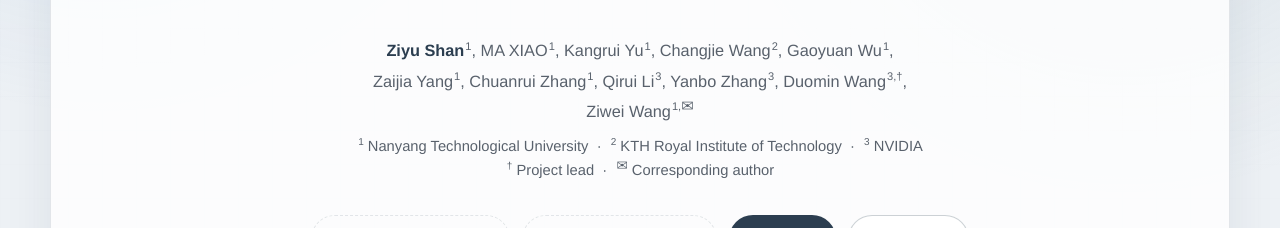
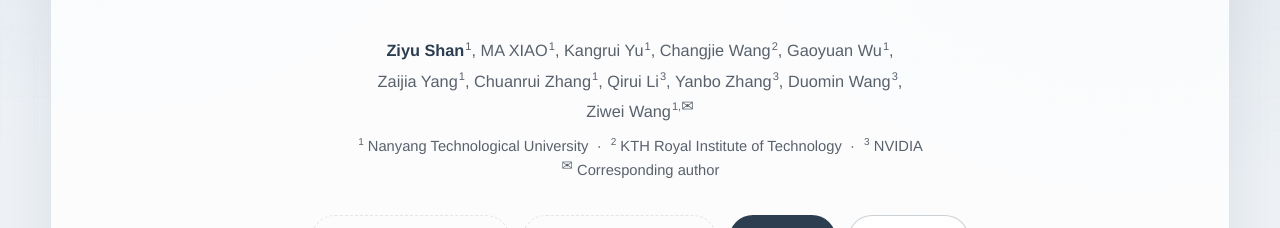
Before and after one commit to maxiaovivi/WAtcher, a plain HTML site: page site/index.html in a window 1280 px wide. Shown: the part 312-540 px from the top of the page. Drawn offline with Linux system fonts and the light colour scheme.

Commit message:
site: remove project-lead mark for Duomin Wang
Co-Authored-By: Claude Opus 5.5 <noreply@anthropic.com>

```diff
--- a/site/index.html
+++ b/site/index.html
@@ -67,14 +67,13 @@
     <span class="au">Chuanrui Zhang<sup>1</sup>,</span>
     <span class="au">Qirui Li<sup>3</sup>,</span>
     <span class="au">Yanbo Zhang<sup>3</sup>,</span>
-    <span class="au">Duomin Wang<sup>3,<span class="mark" title="Project lead">&dagger;</span></sup>,</span>
+    <span class="au">Duomin Wang<sup>3</sup>,</span>
     <span class="au">Ziwei Wang<sup>1,<span class="mark mail" title="Corresponding author">&#x2709;&#xFE0E;</span></sup></span>
   </p>
   <p class="hero-affil">
     <span><sup>1</sup> Nanyang Technological University</span> &nbsp;&middot;&nbsp;
     <span><sup>2</sup> KTH Royal Institute of Technology</span> &nbsp;&middot;&nbsp;
     <span><sup>3</sup> NVIDIA</span><br>
-    <span><sup>&dagger;</sup> Project lead</span> &nbsp;&middot;&nbsp;
     <span><sup><span class="mail">&#x2709;&#xFE0E;</span></sup> Corresponding author</span>
   </p>
 
```
